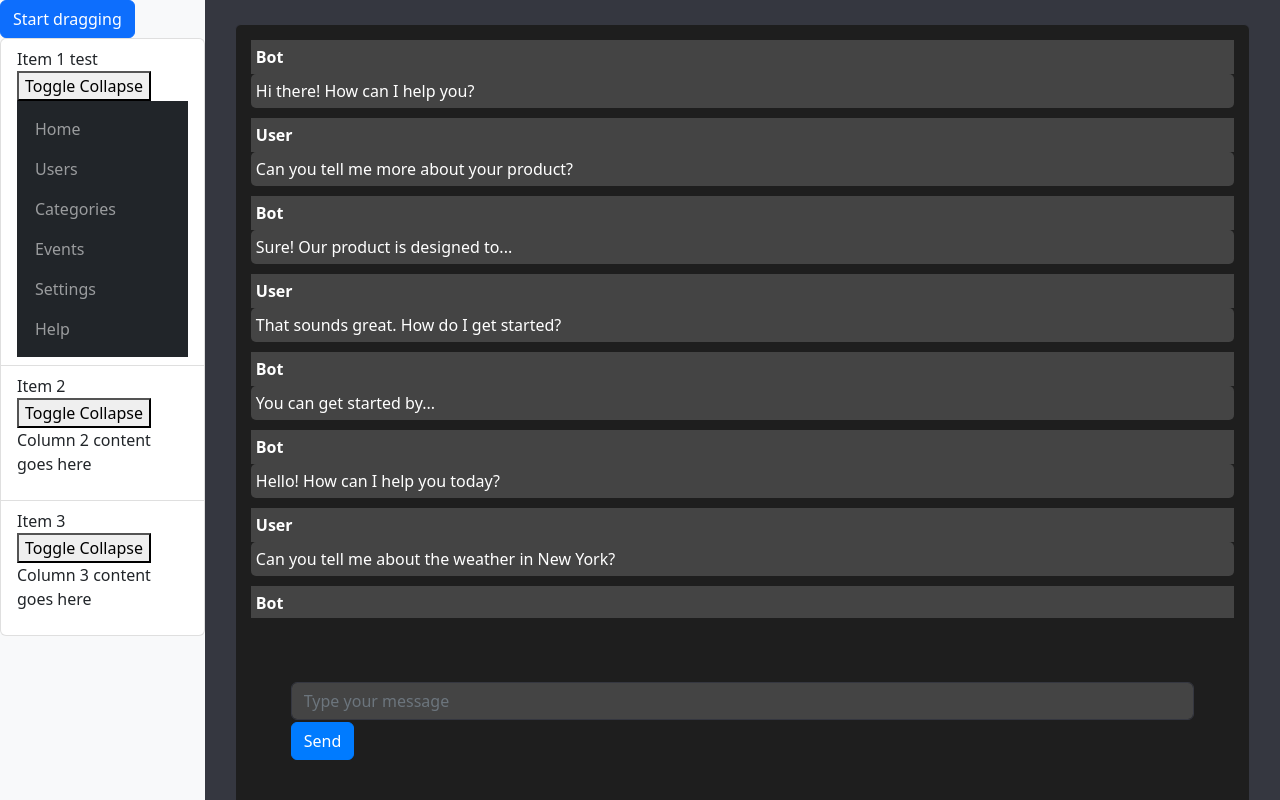
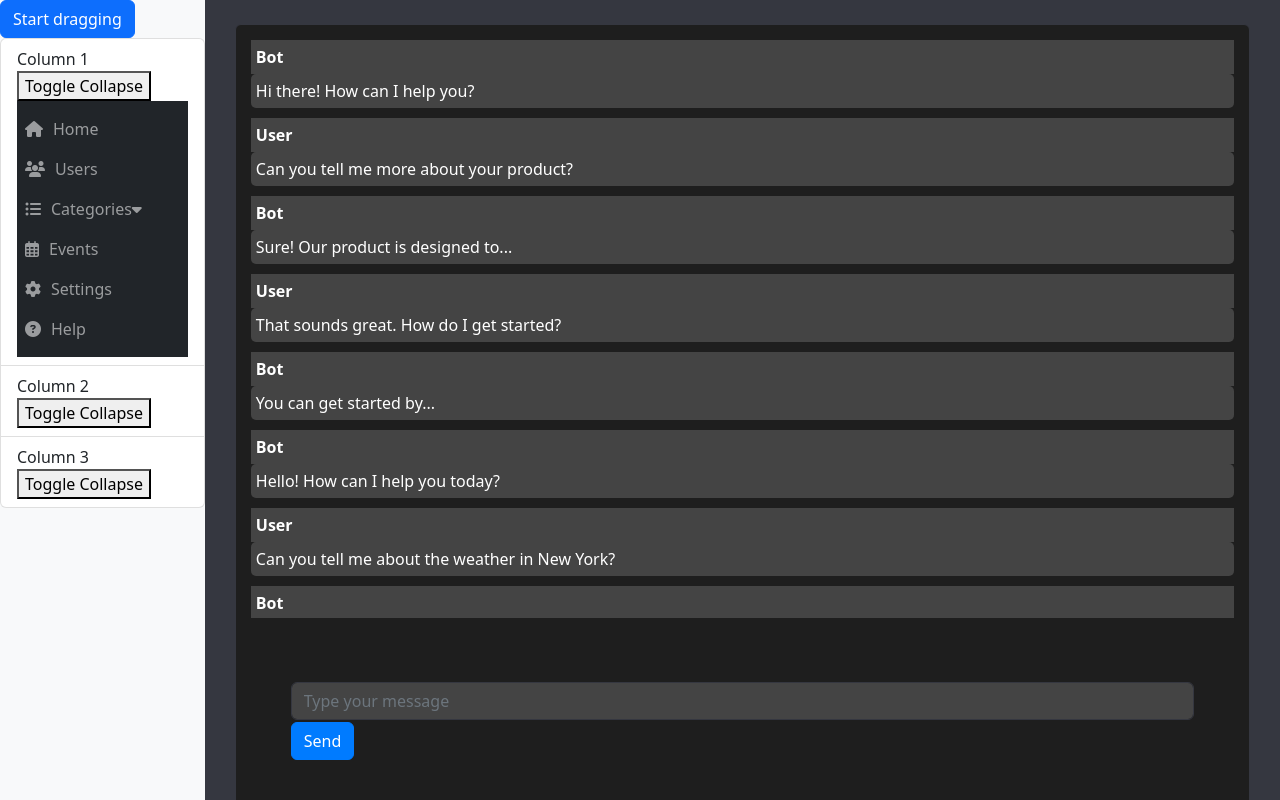
Before and after one commit to Marco30/Maverick, an Angular app in the folder CodeRed/: page /MainView in a window 1280 px wide. Shown: the top 800 px of the page. Built offline with nearby package versions, Linux system fonts and the light colour scheme.

Commit message:
added fix sid bar

```diff
--- a/CodeRed/angular.json
+++ b/CodeRed/angular.json
@@ -26,6 +26,7 @@
             ],
             "styles": [
               "node_modules/bootstrap/dist/css/bootstrap.min.css",
+              "node_modules/@fortawesome/fontawesome-free/css/all.css",
               "src/styles.css"
             ],
             "scripts": []
--- a/CodeRed/src/app/components/sidebar/sidebar.component.html
+++ b/CodeRed/src/app/components/sidebar/sidebar.component.html
@@ -1,36 +1,21 @@
-
 <div class="sticky">
-
-    <div class="row ">
+  <div class="row">
     <div class="col-md-12">
       <button class="btn btn-primary" (click)="toggleDragMode()">
         {{ dragMode ? 'Stop dragging' : 'Start dragging' }}
       </button>
 
       <div class="list-group" cdkDropList [cdkDropListData]="items" (cdkDropListDropped)="onDrop($event)">
-            <div class="list-group-item" cdkDrag [cdkDragDisabled]="!dragMode">
-              {{ items[0].name }} test
-              <button (click)="toggleCollapse(0)">Toggle Collapse</button>
-              <div *ngIf="!isCollapsed[0]">
-                <app-navigation-menu></app-navigation-menu>
-              </div>
-            </div>
-            <div class="list-group-item" cdkDrag [cdkDragDisabled]="!dragMode">
-              {{ items[1].name }}
-              <button (click)="toggleCollapse(1)">Toggle Collapse</button>
-              <div *ngIf="!isCollapsed[1]">
-                <p>Column 2 content goes here</p>
-              </div>
-            </div>
-            <div class="list-group-item" cdkDrag [cdkDragDisabled]="!dragMode">
-              {{ items[2].name }}
-              <button (click)="toggleCollapse(2)">Toggle Collapse</button>
-              <div *ngIf="!isCollapsed[2]">
-                <p>Column 3 content goes here</p>
+        <div class="list-group-item" cdkDrag [cdkDragDisabled]="!dragMode" *ngFor="let item of items; let i = index">
+          {{ item.name }}
+          <button (click)="toggleCollapse(i)">Toggle Collapse</button>
+          <div *ngIf="!isCollapsed[i]">
+            <div *ngIf="item.data">
+              <ng-container *ngComponentOutlet="item.data"></ng-container>
             </div>
           </div>
         </div>
       </div>
     </div>
-
   </div>
+</div>
--- a/CodeRed/src/app/components/sidebar/sidebar.component.ts
+++ b/CodeRed/src/app/components/sidebar/sidebar.component.ts
@@ -1,28 +1,67 @@
 import { Component, ElementRef, Renderer2 } from '@angular/core';
 import { CdkDragDrop, moveItemInArray } from '@angular/cdk/drag-drop';
+import { NavigationMenuComponent } from '../navigation-menu/navigation-menu.component';
 
 interface Item {
   name: string;
+  data: any;
+  position: number;
 }
 
 @Component({
   selector: 'app-sidebar',
   templateUrl: './sidebar.component.html',
-  styleUrls: ['./sidebar.component.css']
+  styleUrls: ['./sidebar.component.css'],
 })
 export class SidebarComponent {
-
   // Define properties
   dragMode = false;
   isCollapsed = [false, false, false];
-  items: Item[] = [
-    { name: 'Item 1' },
-    { name: 'Item 2' },
-    { name: 'Item 3' }
+  items = [
+    { name: 'Column 1', data: NavigationMenuComponent, position: 0 },
+    { name: 'Column 2', data: null, position: 1 },
+    { name: 'Column 3', data: null, position: 2 },
   ];
 
   // Inject ElementRef and Renderer2 into the constructor
   constructor(private elementRef: ElementRef, private renderer: Renderer2) {}
+
+  ngOnInit() {
+    this.getStoredItem();
+  }
+
+  // This method retrieves the items from local storage and parses them into an array of objects.
+  // The 'data' property of each object is a component name that is used to recreate the component instance later.
+  getStoredItem() {
+    // Retrieve items from local storage
+    const itemsJson = localStorage.getItem('items');
+
+    // Check if items are stored in local storage
+    if (itemsJson) {
+      // Parse the stored items JSON into an array of objects
+      const items = JSON.parse(itemsJson, (key, value) => {
+        // Check if the current key is 'data'
+        if (key === 'data') {
+          // Recreate the component instance based on its name
+          switch (value) {
+            case 'NavigationMenuComponent':
+              // If the component name is 'NavigationMenuComponent', return the component class
+              return NavigationMenuComponent;
+            case 'empty':
+              // If the component name is 'empty', return null
+              return null;
+            default:
+              // If the component name is neither 'NavigationMenuComponent' nor 'empty', return null
+              return null;
+          }
+        }
+        // Return the current value for other keys
+        return value;
+      });
+      // Set the items array
+      this.items = items;
+    }
+  }
 
   // Define the toggleCollapse function, which toggles the isCollapsed property of the selected index
   toggleCollapse(index: number) {
@@ -32,8 +71,12 @@ export class SidebarComponent {
   // Define the onDrop function, which handles the drop event
   onDrop(event: CdkDragDrop<Item[]>) {
     // Get the dragged element, drop element, and parent element
-    const draggedElement = event.previousContainer.element.nativeElement.children[event.previousIndex];
-    const dropElement = event.container.element.nativeElement.children[event.currentIndex];
+    const draggedElement =
+      event.previousContainer.element.nativeElement.children[
+        event.previousIndex
+      ];
+    const dropElement =
+      event.container.element.nativeElement.children[event.currentIndex];
     const parentElement = dropElement.parentNode;
 
     // Check if parentElement is not null
@@ -43,10 +86,18 @@ export class SidebarComponent {
         const nextSibling = dropElement.nextSibling;
         if (nextSibling && event.previousIndex < event.currentIndex) {
           // Handle case where the dragged element is dropped after the current element
-          this.renderer.insertBefore(parentElement, draggedElement, nextSibling);
+          this.renderer.insertBefore(
+            parentElement,
+            draggedElement,
+            nextSibling
+          );
         } else {
           // Handle case where the dragged element is dropped before the current element
-          this.renderer.insertBefore(parentElement, draggedElement, dropElement);
+          this.renderer.insertBefore(
+            parentElement,
+            draggedElement,
+            dropElement
+          );
         }
       } else {
         // Handle case where the element is dropped in a different container
@@ -57,14 +108,34 @@ export class SidebarComponent {
           this.renderer.appendChild(parentElement, draggedElement);
         } else if (targetIndex === 0) {
           // Handle case where the dragged element is dropped at the beginning of the container
-          this.renderer.insertBefore(parentElement, draggedElement, siblings[0]);
+          this.renderer.insertBefore(
+            parentElement,
+            draggedElement,
+            siblings[0]
+          );
         } else {
           // Handle case where the dragged element is dropped in the middle of the container
           const nextSibling = siblings[targetIndex];
-          this.renderer.insertBefore(parentElement, draggedElement, nextSibling);
+          this.renderer.insertBefore(
+            parentElement,
+            draggedElement,
+            nextSibling
+          );
         }
       }
     }
+
+    // Update the position of the items in the array
+    moveItemInArray(this.items, event.previousIndex, event.currentIndex);
+    this.items.forEach((item, index) => (item.position = index));
+
+    // Save the updated items to local storage
+    const itemsData = this.items.map((item) => ({
+      name: item.name,
+      data: item.data ? item.data.name : 'empty',
+      position: item.position,
+    }));
+    localStorage.setItem('items', JSON.stringify(itemsData));
   }
 
   // Define the toggleDragMode function, which toggles the dragMode property
```
Lines whose indentation alone changed are shown as unchanged.
